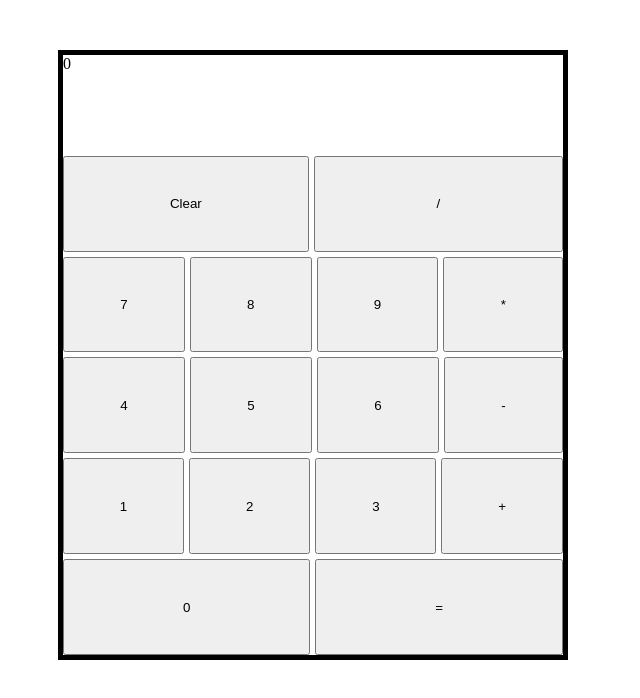
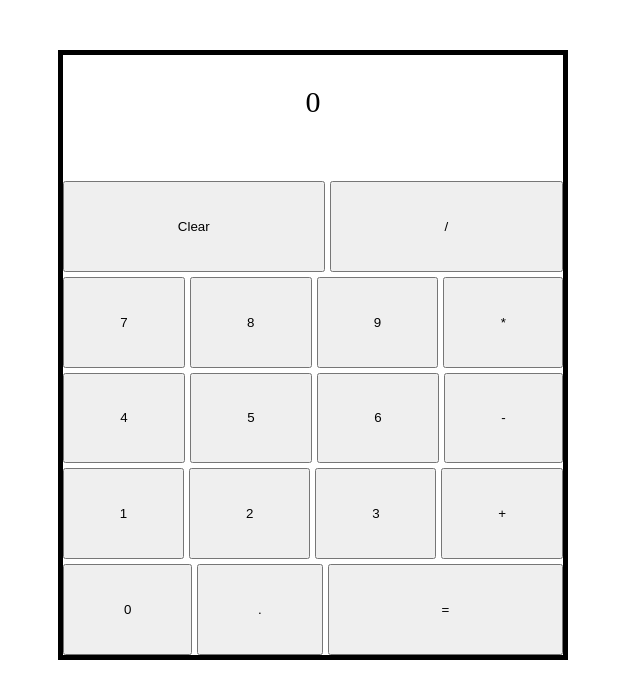
Before and after one commit to mahjeehung/Calculator, a plain HTML site: page index.html in a window 1280 px wide. Shown: the whole page, without its empty margins (0-640 px from the left). Drawn offline with Linux system fonts and the light colour scheme.

Commit message:
Link clearBtn, add dotBtn, mod css
Linked clearButton to clear fx, added dotButton and finalized css styles.

```diff
--- a/index.html
+++ b/index.html
@@ -9,10 +9,10 @@
 </head>
 <body>
     <div class="containerMaster">
-        <div class="display" id = "display">0</div>
+        <div class="display" id ="display">0</div>
 
         <div class="container1">
-            <button class="buttonClear" id = "buttonClear">Clear</button>
+            <button class="clearButton" id = "clearButton">Clear</button>
             <button class="operationButton" id = "buttonDivide">/</button>
         </div>
         <div class="container2">
@@ -35,6 +35,7 @@
         </div>
         <div class="container5">
             <button class="numberButton" id = "button0">0</button>
+            <button class="numberButton" id = "dotButton">.</button>
             <button class="equalButton" id = "equalButton">=</button>
         </div>
     </div>
--- a/js.js
+++ b/js.js
@@ -1,7 +1,12 @@
 let firstNumber = 0;
 let secondNumber = 0;
 let operator;
-const display = document.getElementById("display")
+const display = document.getElementById("display");
+const numberButton = Array.from(document.getElementsByClassName("numberButton"));
+const operationButton = Array.from(document.getElementsByClassName("operationButton"));
+const equalButton = document.getElementById("equalButton");
+const clearButton = document.getElementById("clearButton");
+// const dotButton = document.getElementById("dotButton");
 
 function reset(){
     secondNumber = 0;
@@ -11,6 +16,7 @@ function reset(){
 function clear(){
     firstNumber = 0;
     reset();
+    display.textContent = `${firstNumber}`;
 }
 
 function add(){
@@ -88,10 +94,6 @@ let operatorBtnFx = function operatorBtnFx(operation){
     console.log(operator);
 }
 
-const numberButton = Array.from(document.getElementsByClassName("numberButton"));
-const operationButton = Array.from(document.getElementsByClassName("operationButton"));
-const equalButton = document.getElementById("equalButton");
-
 for (let i = 0; i <numberButton.length; i++){
 numberButton[i].addEventListener("click",numberBtnFx);
 }
@@ -103,5 +105,6 @@ operationButton[i].addEventListener("click",operatorBtnFx);
 equalButton.addEventListener('click', function(){(operateFunction(operator))});
 equalButton.addEventListener('click', function(){display.textContent =`${firstNumber}`});
 
+clearButton.addEventListener('click', clear);
 // console.log(operateFunction(6,,''));
 // ^test line
--- a/style.css
+++ b/style.css
@@ -21,3 +21,15 @@ button {
     flex-grow:1;
     flex-basis:0;
 }
+
+.display {
+    font-size: 30px;
+    text-align: center;
+    display: block;
+    margin: auto;
+    padding-top: 30px;
+}
+
+#button0, #dotButton {
+    flex-grow: 0.5;
+}
```
